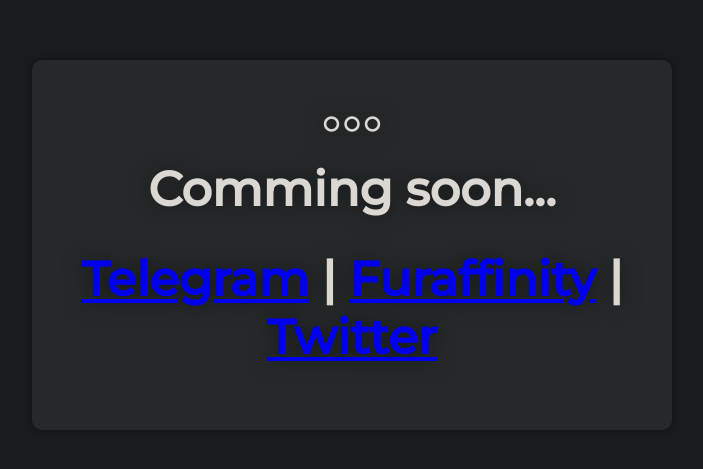
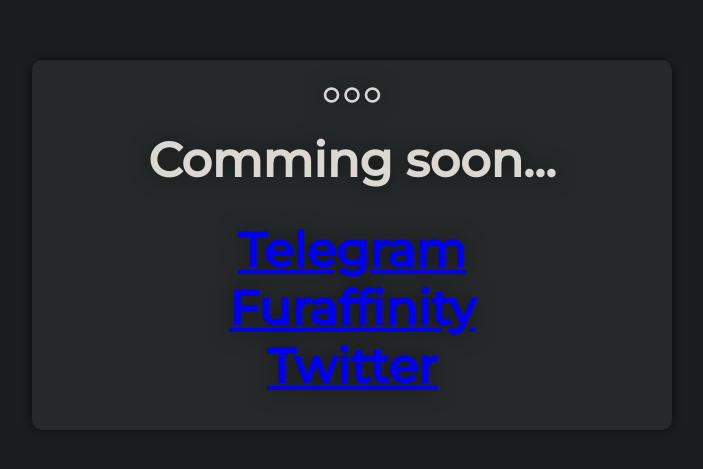
Before and after one commit to DearFox/DearFox.owo.name, a plain HTML site: page index.html in a window 1280 px wide. Shown: the part 155-624 px from the top of the page, without its empty margins (288-991 px from the left). Drawn offline with Linux system fonts and the light colour scheme.

Commit message:
Update index.html

```diff
--- a/index.html
+++ b/index.html
@@ -48,7 +48,7 @@
 			<div class="comming_soon">
 			<img src="img/loading.png" alt=""><br>
 			<h2>Comming soon...</h2>
-			<h2><a href="https://t.me/DearFox">Telegram</a> | <a href="https://www.furaffinity.net/user/dearfox/">Furaffinity</a> | <a href="https://twitter.com/MrDearFox">Twitter</a></h2>
+			<h2><a href="https://t.me/DearFox">Telegram</a><br><a href="https://www.furaffinity.net/user/dearfox/">Furaffinity</a><br><a href="https://twitter.com/MrDearFox">Twitter</a></h2>
 			</div>
 		</div>
 	</div>
```
